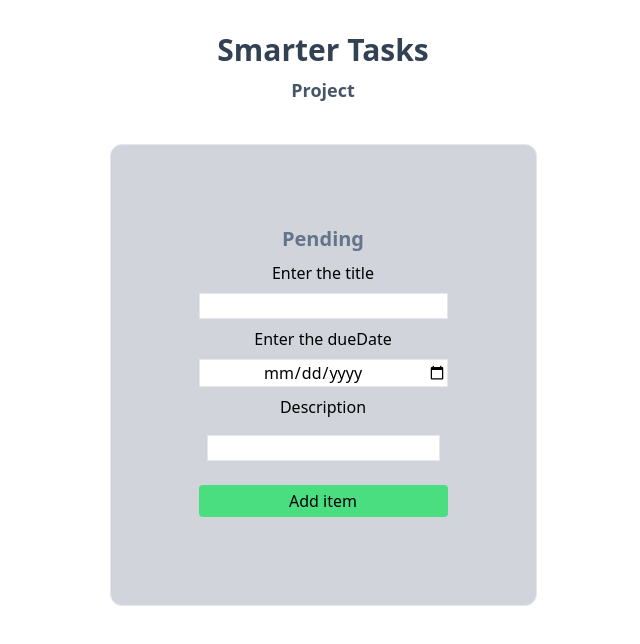
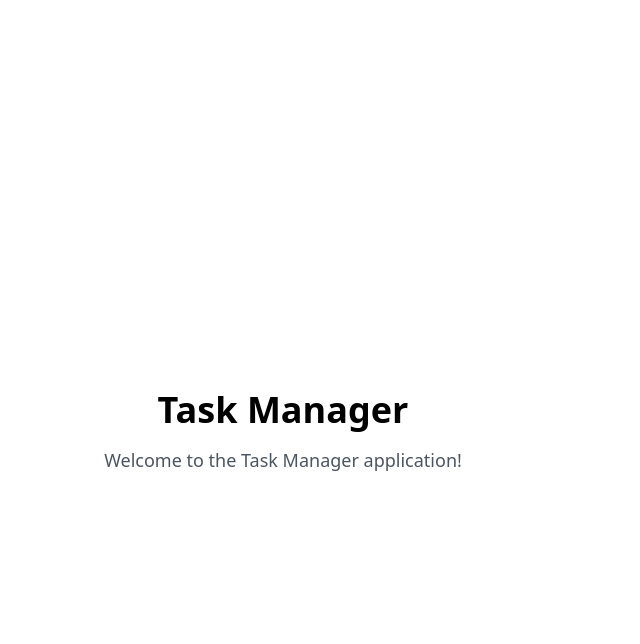
Before and after one commit to Yash1943/Smater-Task, a React (Vite) app: page / in a window 1280 px wide. Shown: the top 644 px of the page, without its empty margins (357-997 px from the left). Built offline with nearby package versions, Linux system fonts and the light colour scheme.

Commit message:
Routing first setup

```diff
--- a/package.json
+++ b/package.json
@@ -10,8 +10,10 @@
     "preview": "vite preview"
   },
   "dependencies": {
+    "@types/react-router-dom": "^5.3.3",
     "react": "^18.2.0",
-    "react-dom": "^18.2.0"
+    "react-dom": "^18.2.0",
+    "react-router-dom": "^6.21.1"
   },
   "devDependencies": {
     "@types/react": "^18.2.43",
--- a/src/App.tsx
+++ b/src/App.tsx
@@ -1,13 +1,25 @@
 import "./App.css";
 import "./TaskApp";
 import TaskApp from "./TaskApp";
+import HomePage from "./Pages/HomePage";
+import TaskListPage from "./Pages/TaskListPage";
 
+import { createBrowserRouter, RouterProvider } from "react-router-dom";
+
+const router = createBrowserRouter([
+  {
+    path: "/",
+    element: <HomePage />,
+  },
+  {
+    path: "/tasks",
+    element: <TaskListPage />,
+  },
+]);
 function App() {
   return (
     <>
-      <div className="App">
-        <TaskApp />
-      </div>
+      <RouterProvider router={router} />
     </>
   );
 }
--- /dev/null
+++ b/src/Pages/HomePage.tsx
@@ -0,0 +1,11 @@
+import React from "react";
+
+const HomePage: React.FC = () => {
+  return (
+    <div className="flex flex-col justify-center items-center h-screen">
+      <h1 className="text-4xl font-bold mb-4">Task Manager</h1>
+      <p className="text-lg text-gray-600">Welcome to the Task Manager application!</p>
+    </div>
+  );
+};
+export default HomePage;
--- /dev/null
+++ b/src/Pages/TaskListPage.tsx
@@ -0,0 +1,11 @@
+import React from "react";
+import TaskApp from "../TaskApp";
+const TaskListPage: React.FC = () => {
+  return (
+    <div>
+      <h1>This is the Task List Page</h1>
+    </div>
+  );
+};
+
+export default TaskListPage;
--- a/src/TaskApp.tsx
+++ b/src/TaskApp.tsx
@@ -1,4 +1,5 @@
 import React, { useEffect } from "react";
+import { useLocalStorage } from "./hooks/useLocalStorage";
 import { TaskItem } from "./types";
 import TaskForm from "./TaskForm";
 import TaskList from "./TaskList";
@@ -43,7 +44,7 @@ interface TaskAppState {
 // export default TaskApp;
 
 const TaskApp = () => {
-  const [taskAppState, setTaskAppState] = React.useState<TaskAppState>({
+  const [taskAppState, setTaskAppState] = useLocalStorage<TaskAppState>("tasks", {
     tasks: [],
   });
   const addTask = (task: TaskItem) => {
--- /dev/null
+++ b/src/hooks/useLocalStorage.ts
@@ -0,0 +1,16 @@
+import { useState, useEffect } from "react";
+
+export const useLocalStorage = <T>(
+  key: string,
+  defaultValue: T
+): [T, React.Dispatch<React.SetStateAction<T>>] => {
+  const [value, setValue] = useState(() => {
+    return getStoredValue(key, defaultValue);
+  });
+
+  useEffect(() => {
+    localStorage.setItem(key, JSON.stringify(value));
+  }, [key, value]);
+
+  return [value, setValue];
+};
```
Also changed, not shown: 1 other file (tests, documents, lock files or other folders).
